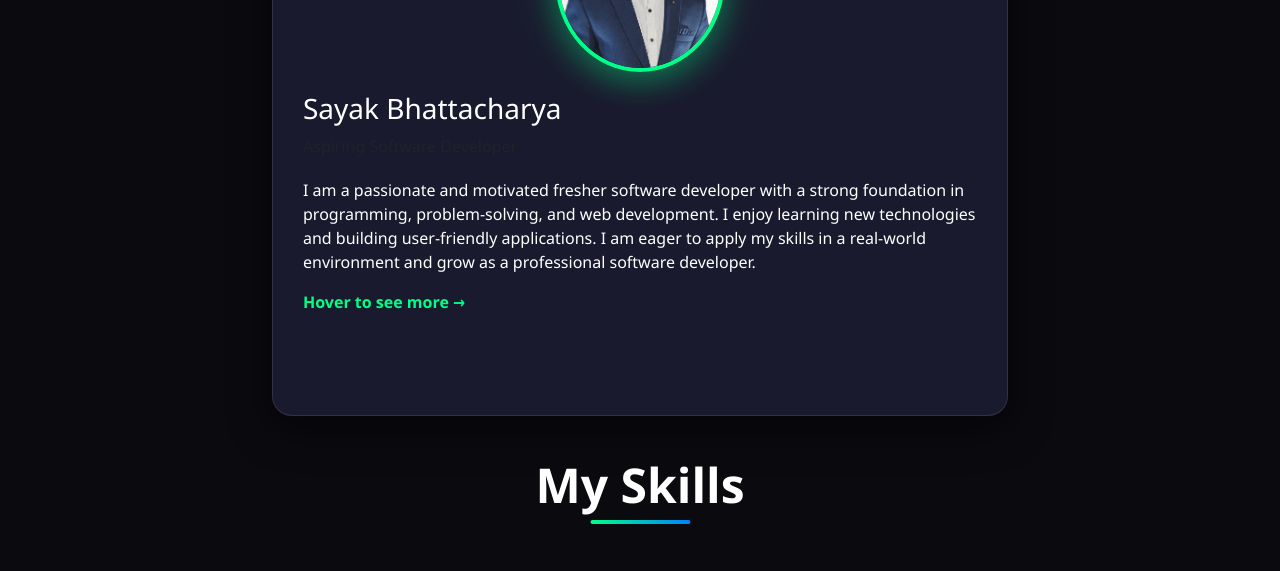
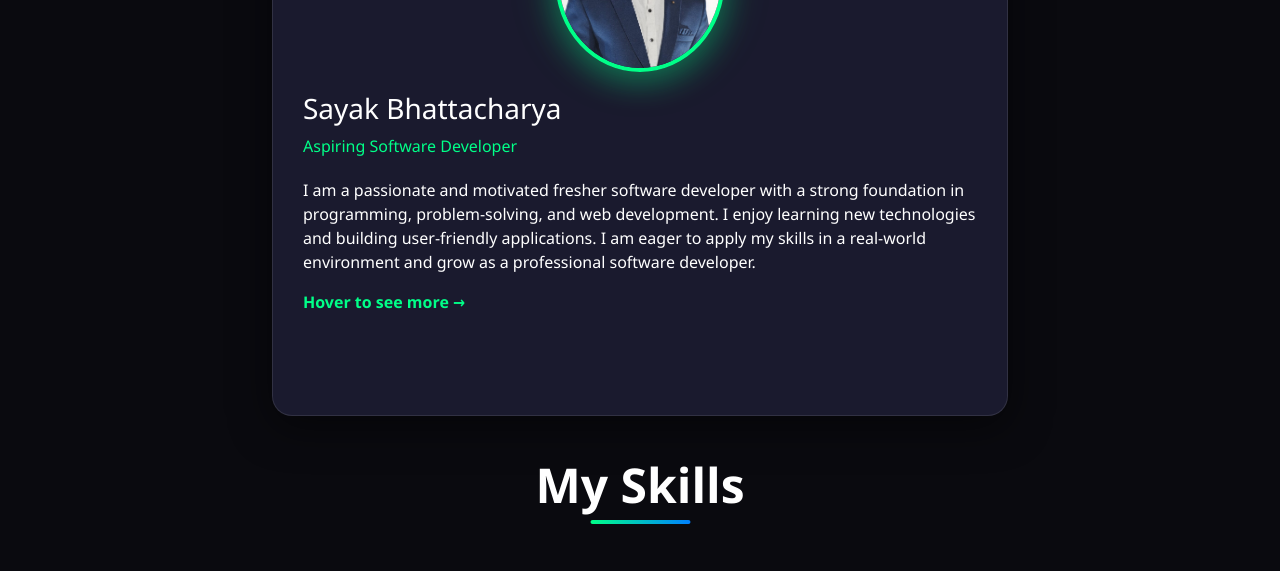
Before and after one commit to sayak25-b/Sayak_Protfolio, a plain HTML site: page index.html in a window 1280 px wide. Shown: the part 1520-2091 px from the top of the page. Drawn offline with nearby package versions, Linux system fonts and the light colour scheme; no server answers.

Commit message:
updated version

```diff
--- a/index.html
+++ b/index.html
@@ -131,7 +131,7 @@
                             <div class="flip-card-front">
                                 <img src="./ChatGPT Image Mar 6, 2026, 10_59_26 PM (1).jpg" alt="Profile" class="profile-image">
                                 <h3>Sayak Bhattacharya</h3>
-                                <p class="text-muted" style="color: var(--primary-color);">
+                                <p style="color: #00ff88;">
                                     Aspiring Software Developer
                                 </p>
                                 <p style="margin-top: 20px;">
```
